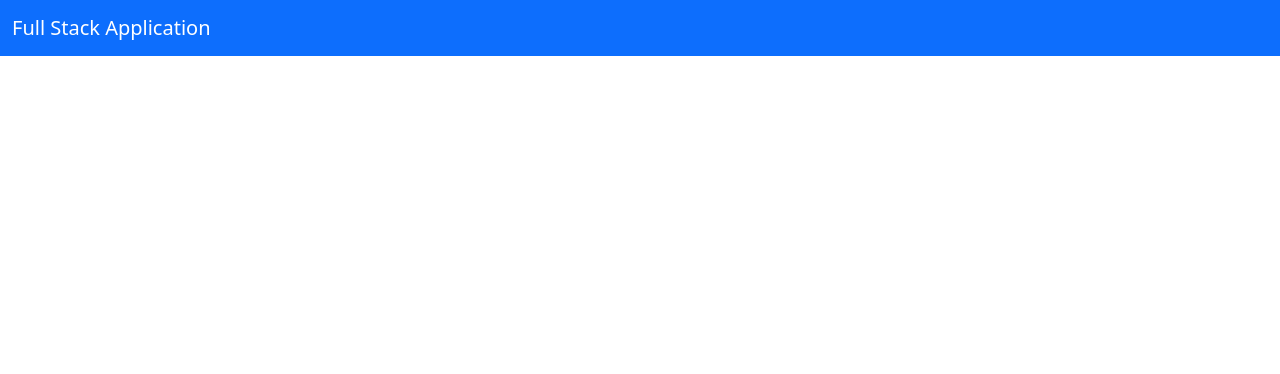
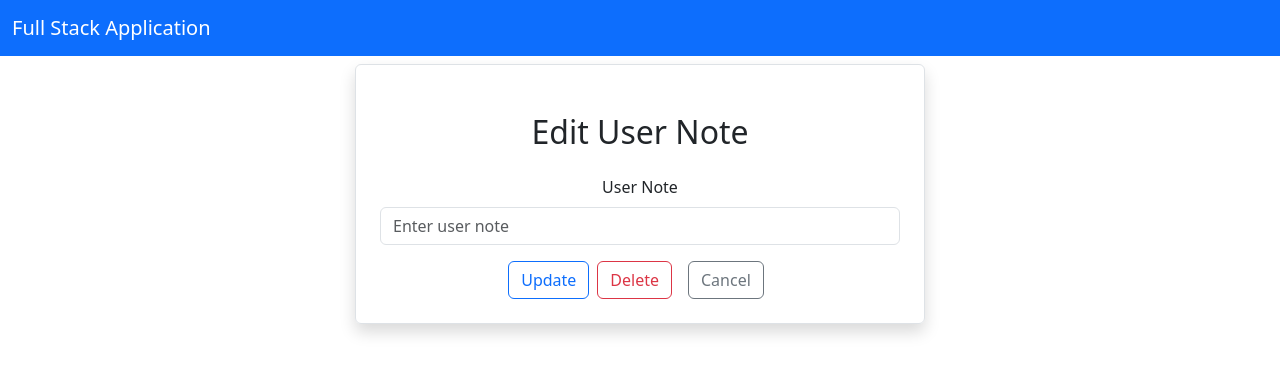
Before and after one commit to lovrocvitas2020/fullstack-front, a React (Create React App) app: page /editusernotes/1 in a window 1280 px wide. Shown: the top 374 px of the page. Built offline with nearby package versions, Linux system fonts and the light colour scheme; no server answers.

Commit message:
modifications

```diff
--- a/src/App.js
+++ b/src/App.js
@@ -10,6 +10,7 @@ import ViewUserNotes from './users/ViewUserNotes';
 import AddUserNotes from './users/AddUserNotes';
 import Login from './pages/Login';
 import Register from './pages/Register';
+import EditUserNotes from './users/EditUserNotes';
 
 function App() {
   return (
@@ -27,6 +28,7 @@ function App() {
           <Route exact path="/login" element={<Login />} />
           <Route exact path="/register" element={<Register />} />
           <Route exact path="/home" element={<Home />} />
+          <Route exact path="/editusernotes/:id" element={<EditUserNotes />} />
         </Routes>
 
     </Router>
--- /dev/null
+++ b/src/users/EditUserNotes.js
@@ -0,0 +1,84 @@
+import React, { useEffect, useState } from 'react';
+import axios from 'axios';
+import { useParams, useNavigate } from 'react-router-dom';
+
+export default function EditUserNotes() {
+    const [userNote, setUserNote] = useState({
+        usernote: "",
+        user: null
+    });
+
+    const { id } = useParams();
+    const navigate = useNavigate();
+
+    useEffect(() => {
+        loadUserNote();
+    }, []);
+
+    const loadUserNote = async () => {
+        try {
+            const result = await axios.get(`http://localhost:8080/user_notes/${id}`);
+            setUserNote(result.data);
+        } catch (error) {
+            console.error("Error fetching user note:", error);
+        }
+    };
+
+    const handleInputChange = (e) => {
+        const { name, value } = e.target;
+        setUserNote({ ...userNote, [name]: value });
+    };
+
+    const handleUpdate = async (e) => {
+        e.preventDefault();
+        try {
+            await axios.put(`http://localhost:8080/update_user_note/${id}`, userNote);
+            navigate("/viewusernotes");
+        } catch (error) {
+            console.error("Error updating user note:", error);
+        }
+    };
+
+    const handleDelete = async () => {
+        try {
+            await axios.delete(`http://localhost:8080/delete_user_note/${id}`);
+            navigate("/viewusernotes");
+        } catch (error) {
+            console.error("Error deleting user note:", error);
+        }
+    };
+
+    return (
+        <div className="container">
+            <div className="row">
+                <div className="col-md-6 offset-md-3 border rounded p-4 mt-2 shadow">
+                    <h2 className="text-center m-4">Edit User Note</h2>
+                    <form onSubmit={handleUpdate}>
+                        <div className="mb-3">
+                            <label htmlFor="UserNote" className="form-label">
+                                User Note
+                            </label>
+                            <input
+                                type="text"
+                                className="form-control"
+                                placeholder="Enter user note"
+                                name="usernote"
+                                value={userNote.usernote}
+                                onChange={handleInputChange}
+                            />
+                        </div>
+                        <button type="submit" className="btn btn-outline-primary">
+                            Update
+                        </button>
+                        <button type="button" className="btn btn-outline-danger mx-2" onClick={handleDelete}>
+                            Delete
+                        </button>
+                        <button type="button" className="btn btn-outline-secondary mx-2" onClick={() => navigate("/viewusernotes")}>
+                            Cancel
+                        </button>
+                    </form>
+                </div>
+            </div>
+        </div>
+    );
+}
--- a/src/users/ViewUserNotes.js
+++ b/src/users/ViewUserNotes.js
@@ -30,7 +30,7 @@ export default function ViewUserNotes() {
         <div className="container">
             <div className="row">
                 <div className="col-md-8 offset-md-2 border rounded p-4 mt-2 shadow">
-                    <h2 className="text-center m-4">User Notes</h2>
+                    <h2 className="text-center m-4">User Notes View</h2>
 
                     <div className="card">
                         <div className="card-header">
@@ -39,6 +39,7 @@ export default function ViewUserNotes() {
                                     <tr>
                                         <th scope="col">User Note</th>
                                         <th scope="col">User Note ID</th>
+                                        <th scope="col">Action</th>
                                     </tr>
                                 </thead>
                                 <tbody>
@@ -46,6 +47,14 @@ export default function ViewUserNotes() {
                                         <tr key={index}>
                                             <td>{note.usernote}</td>
                                             <td>{note.id}</td>
+                                            <td>
+                                                <Link
+                                                    className="btn btn-outline-primary mx-2"
+                                                    to={`/editusernotes/${note.id}`}
+                                                >
+                                                    Edit User Note
+                                                </Link>
+                                            </td>
                                         </tr>
                                     ))}
                                 </tbody>
```
